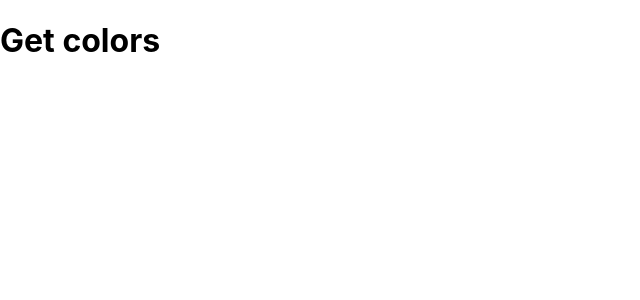
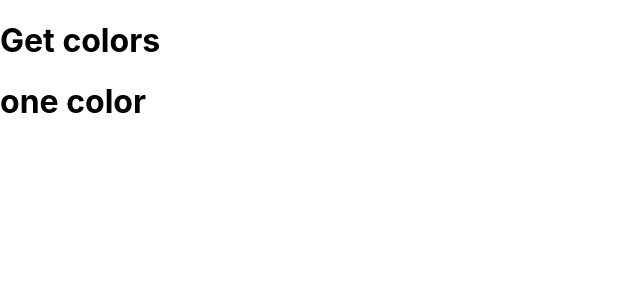
Before and after one commit to Mridul2820/color-generator, a React (Create React App) app: page / in a window 1280 px wide. Shown: the top 300 px of the page, without its empty margins (0-640 px from the left). Built offline with nearby package versions, Linux system fonts and the light colour scheme.

Commit message:
base setup

```diff
--- a/src/App.js
+++ b/src/App.js
@@ -1,3 +1,4 @@
+import SingleColor from './components/SingleColor'
 import './App.scss';
 
 import React from 'react'
@@ -6,6 +7,7 @@ const App = () => {
     return (
         <div>
             <h1>Get colors</h1>
+            <SingleColor />
         </div>
     )
 }
--- /dev/null
+++ b/src/components/SingleColor.js
@@ -0,0 +1,11 @@
+import React from 'react'
+
+const SingleColor = () => {
+    return (
+        <div>
+            <h1>one color</h1>
+        </div>
+    )
+}
+
+export default SingleColor
```
Also changed, not shown: src/utils.js (added, +10 -0 lines).
